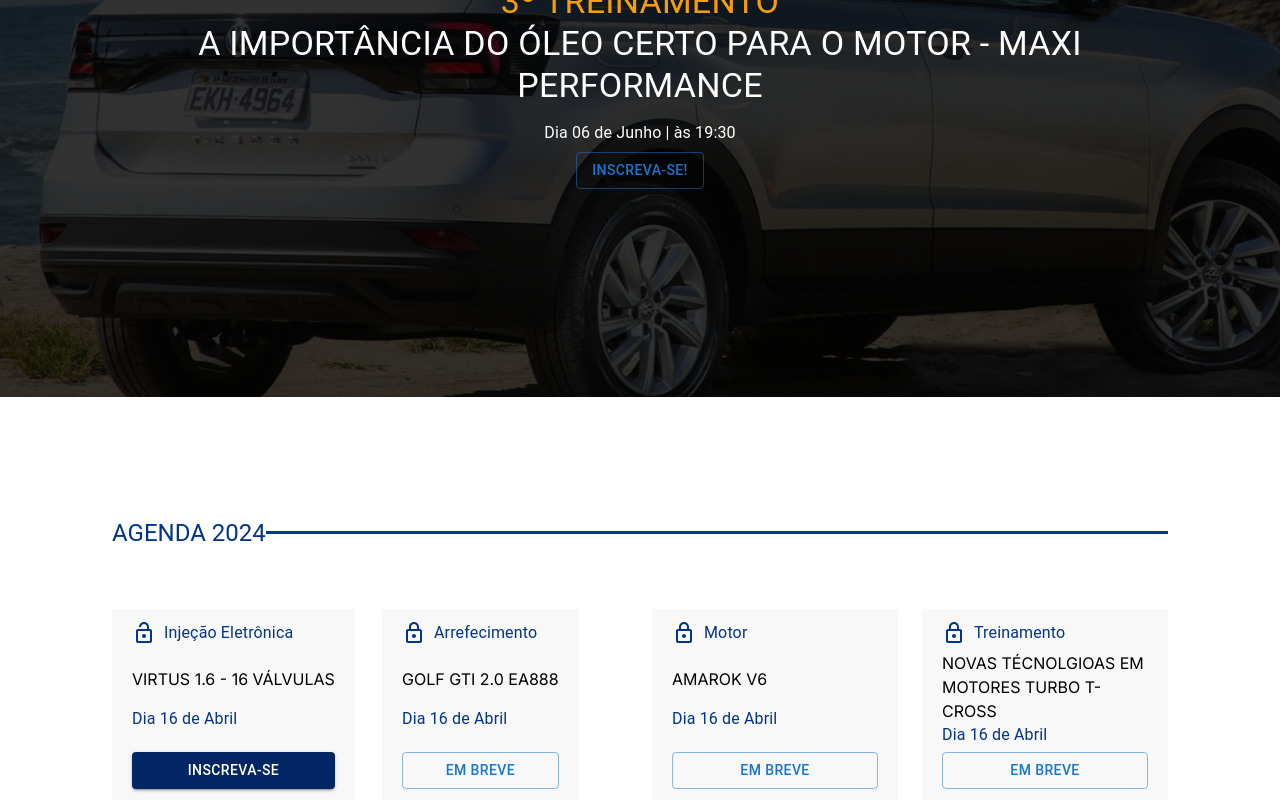
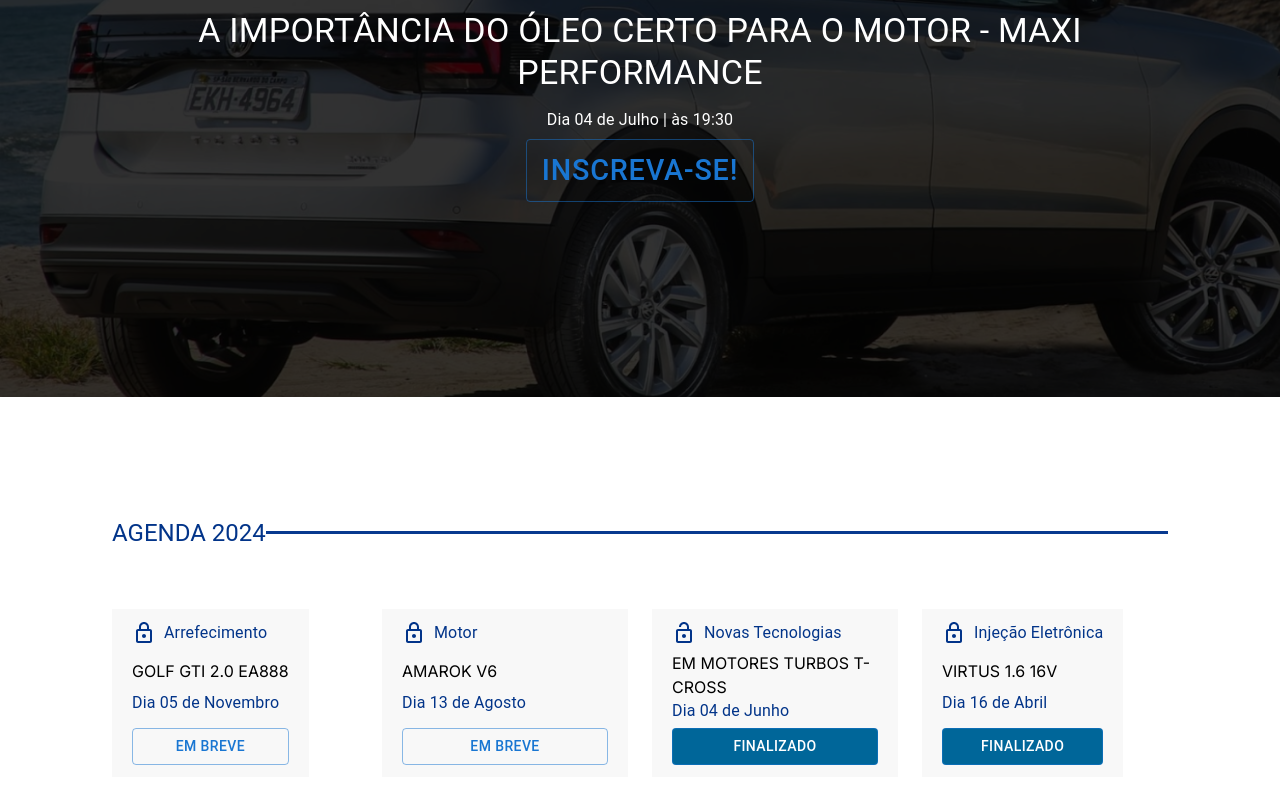
Before and after one commit to will-belo/volkswagen, a Next.js app: page / in a window 1280 px wide. Shown: the part 380-1180 px from the top of the page. Built offline with nearby package versions, Linux system fonts and the light colour scheme; no server answers.

Commit message:
atualizacao home dados

```diff
--- a/app/components/agenda.jsx
+++ b/app/components/agenda.jsx
@@ -1,4 +1,4 @@
-import { Box, Button, Grid, Typography } from "@mui/material";
+import { Box, Button, Grid, Typography, colors } from "@mui/material";
 import LockOutlinedIcon from '@mui/icons-material/LockOutlined';
 import LockOpenOutlinedIcon from '@mui/icons-material/LockOpenOutlined';
 import useWindowSize from "../hooks/useWindowsSize";
@@ -21,22 +21,7 @@ export default function Agenda(){
     return(
         <Box>
             <Grid container spacing={{ xs: 2, md: 3 }} columns={{ xs: 4, sm: 8, md: 12 }} className="flex justify-center">
-                <Grid item xs={3} className="flex flex-col justify-between ">
-                    <Box className="h-full flex flex-col justify-between bg-volks-grey-100 py-3 px-5 border-rounded">
-                        <Typography className="flex items-center text-volks-blue-800 font-bold" gutterBottom>
-                            <LockOpenOutlinedIcon className="mr-2" />Injeção Eletrônica
-                        </Typography>
-                        <Typography variant="subtitle uppercase">
-                            Virtus 1.6 - 16 Válvulas
-                        </Typography>
-                        <Typography className="text-volks-blue-800 font-bold mt-5" gutterBottom>
-                            Dia 16 de Abril
-                        </Typography>
-                        <Link href="/treinamento">
-                            <Button variant="contained" sx={{ backgroundColor: "#022663", ":hover": { backgroundColor: "#184a9b" } }} fullWidth>Inscreva-se</Button>
-                        </Link>
-                    </Box>
-                </Grid>
+
 
                 <Grid item xs={3} className="flex flex-col justify-between ">
                     <Box className="h-full flex flex-col justify-between bg-volks-grey-100 py-3 px-5 border-rounded">
@@ -47,7 +32,7 @@ export default function Agenda(){
                             Golf GTI 2.0 EA888
                         </Typography>
                         <Typography className="text-volks-blue-800 font-bold mt-5" gutterBottom>
-                            Dia 16 de Abril
+                            Dia 05 de Novembro
                         </Typography>
                         <Button variant="outlined" sx={{ cursor: "default" }} fullWidth>Em Breve</Button>
                     </Box>
@@ -62,24 +47,43 @@ export default function Agenda(){
                             Amarok V6
                         </Typography>
                         <Typography className="text-volks-blue-800 font-bold mt-5" gutterBottom>
-                            Dia 16 de Abril
+                            Dia 13 de Agosto
                         </Typography>
                         <Button variant="outlined" sx={{ cursor: "default" }} fullWidth>Em Breve</Button>
+                    </Box>
+                </Grid>
+
+
+                <Grid item xs={3} className="flex flex-col justify-between ">
+                    <Box className="h-full flex flex-col justify-between bg-volks-grey-100 py-3 px-5 border-rounded">
+                        <Typography className="flex items-center text-volks-blue-800 font-bold" gutterBottom>
+                            <LockOpenOutlinedIcon className="mr-2" />Novas Tecnologias
+                        </Typography>
+                        <Typography variant="subtitle uppercase">
+                            Em motores turbos T-Cross
+                        </Typography>
+                        <Typography className="text-volks-blue-800 font-bold mt-5" gutterBottom>
+                            Dia 04 de Junho
+                        </Typography>
+                        <Link href="/treinamento">
+                            {/* <Button variant="contained" sx={{ backgroundColor: "#022663", ":hover": { backgroundColor: "#184a9b" } }} fullWidth>FINALIZADO</Button>*/}
+                            <Button  style={{ background: '#006699', color:'#FFF' }} variant="outlined" sx={{ cursor: "default" }} fullWidth>FINALIZADO</Button>
+                        </Link>
                     </Box>
                 </Grid>
 
                 <Grid item xs={3} className="flex flex-col justify-between ">
                     <Box className="h-full flex flex-col justify-between bg-volks-grey-100 py-3 px-5 border-rounded">
                         <Typography className="flex items-center text-volks-blue-800 font-bold" gutterBottom>
-                            <LockOutlinedIcon className="mr-2" /> Treinamento
+                            <LockOutlinedIcon className="mr-2" /> Injeção Eletrônica
                         </Typography>
                         <Typography variant="subtitle uppercase">
-                            Novas técnolgioas em motores turbo T-Cross
+                        Virtus 1.6 16V
                         </Typography>
                         <Typography className="text-volks-blue-800 font-bold mt-5" gutterBottom>
                             Dia 16 de Abril
                         </Typography>
-                        <Button variant="outlined" sx={{ cursor: "default" }} fullWidth>Em Breve</Button>
+                        <Button  style={{ background: '#006699', color:'#FFF' }} variant="outlined" sx={{ cursor: "default" }} fullWidth>FINALIZADO</Button>
                     </Box>
                 </Grid>
             </Grid>
--- a/app/components/hero.jsx
+++ b/app/components/hero.jsx
@@ -52,11 +52,12 @@ export default function Hero(props) {
                     <Typography variant="subtitle1" gutterBottom>
                         {props.dateTime} {/* Formatar date time vindo do banco */}
                     </Typography>
-                    <Link href="/treinamento">
-                        <Button variant="outlined">
+                    <Link href="/treinamento" className="font-bold size-90">
+                        <Button variant="outlined" className="uppercase text-amber-500" style={{ fontSize: '1.8rem' }} >
                             Inscreva-se!
                         </Button>
                     </Link>
+
                 </Grid>
 
                 <Grid item xs={6} sx={{ display: 'flex', flexDirection: 'column', justifyContent: 'space-around', alignItems: 'end' }}>
--- a/app/page.jsx
+++ b/app/page.jsx
@@ -63,7 +63,7 @@ export default function Home() {
         <Hero
           title="A importância do Óleo Certo para o motor - Maxi Performance"
           subtitle="3º Treinamento"
-          dateTime="Dia 06 de Junho | às 19:30"
+          dateTime="Dia 04 de Julho  | às 19:30"
           background={banner}
         >
         </Hero>
@@ -74,7 +74,7 @@ export default function Home() {
           <HeroMobile
             title="A importância do Óleo Certo para o motor - Maxi Performance"
             subtitle="3º Treinamento"
-            dateTime="Dia 06 de Junho | às 19:30"
+            dateTime="Dia 04 de Julho | às 19:30"
             background={banner}
           ></HeroMobile>
           <div
```
